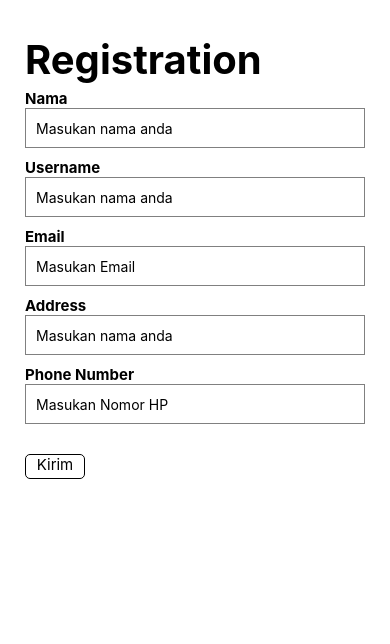
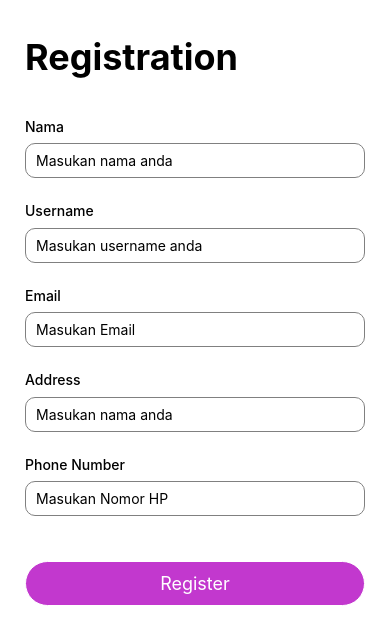
Before and after one commit to gsloing/EX4-RN, a React Native app: screen / in a window 390 px wide. Shown: the top 644 px of the page. Built offline with nearby package versions, Linux system fonts and the light colour scheme.

Commit message:
merubah placeholder username

```diff
--- a/package.json
+++ b/package.json
@@ -10,6 +10,7 @@
     "test": "jest"
   },
   "dependencies": {
+    "axios": "^1.6.7",
     "react": "18.2.0",
     "react-native": "0.73.2"
   },
--- a/src/components/Registration/index.tsx
+++ b/src/components/Registration/index.tsx
@@ -46,9 +46,7 @@ const Registration = () => {
   return (
     <View style={styles.container}>
       <ScrollView>
-        <Text style={styles.text2}>
-          Registration
-        </Text>
+        <Text style={styles.text2}>Registration</Text>
         <Text style={styles.textInput}>Nama</Text>
         <TextInput
           style={styles.input}
@@ -59,8 +57,8 @@ const Registration = () => {
         <Text style={styles.textInput}>Username</Text>
         <TextInput
           style={styles.input}
-          placeholder="Masukan nama anda"
-          value={name}
+          placeholder="Masukan username anda"
+          value={username}
           onChangeText={handleUsernameChange}
         />
         <Text style={styles.textInput}>Email</Text>
@@ -82,7 +80,6 @@ const Registration = () => {
         <Text style={styles.textInput}>Phone Number</Text>
         <TextInput
           style={styles.input}
-
           placeholder="Masukan Nomor HP"
           keyboardType="phone-pad"
           value={phoneNumber}
@@ -90,7 +87,7 @@ const Registration = () => {
         />
 
         <TouchableOpacity style={styles.button} onPress={handleSubmit}>
-          <Text style={styles.textButton}>Kirim</Text>
+          <Text style={styles.textButton}>Register</Text>
         </TouchableOpacity>
       </ScrollView>
     </View>
@@ -105,56 +102,49 @@ const styles = StyleSheet.create({
     marginRight: 20,
     padding: 5,
   },
-  image: {
-    width: 150,
-    height: 150,
-    marginBottom: 30,
+
+  text2: {
+    fontSize: 36,
+    color: 'black',
+    fontWeight: '700',
+    marginBottom: 40,
   },
+
   input: {
     width: '100%',
-    height: 40,
     borderWidth: 1,
     borderColor: 'gray',
-    marginBottom: 10,
+    marginTop: 8,
+    marginBottom: 25,
     paddingHorizontal: 10,
-  },
-
-  scrollText: {
-    textAlign: 'left',
-    fontSize: 16,
-    borderBottomWidth: 1,
-    borderBottomColor: 'white',
-    marginBottom: 15,
+    borderRadius: 10,
+    padding: 8,
   },
 
   textInput: {
-    fontSize: 15,
+    fontSize: 14,
     color: 'black',
-    fontWeight: 'bold',
-  },
-
-  text2: {
-    fontSize: 40,
-    color: 'black',
-    fontWeight: 'bold',
-    marginBottom: 5,
+    fontWeight: '500',
+    lineHeight: 16.41,
   },
 
   button: {
     color: 'red',
-    backgroundColor: 'white',
+    backgroundColor: '#C238CE',
     borderWidth: 1,
     alignItems: 'center',
+    justifyContent: 'center',
     marginTop: 20,
-    borderRadius: 5,
-    width: 60,
-    height: 25,
-    borderColor: 'black',
+    borderRadius: 30,
+    width: '100%',
+    height: 45,
+    borderColor: '#ffffff',
   },
 
   textButton: {
-    color: 'black',
-    fontSize: 15,
+    color: '#ffffff',
+    fontSize: 18,
+    fontWeight: '400',
   },
 });
 
```
Also changed, not shown: 1 other file (tests, documents, lock files or other folders).
